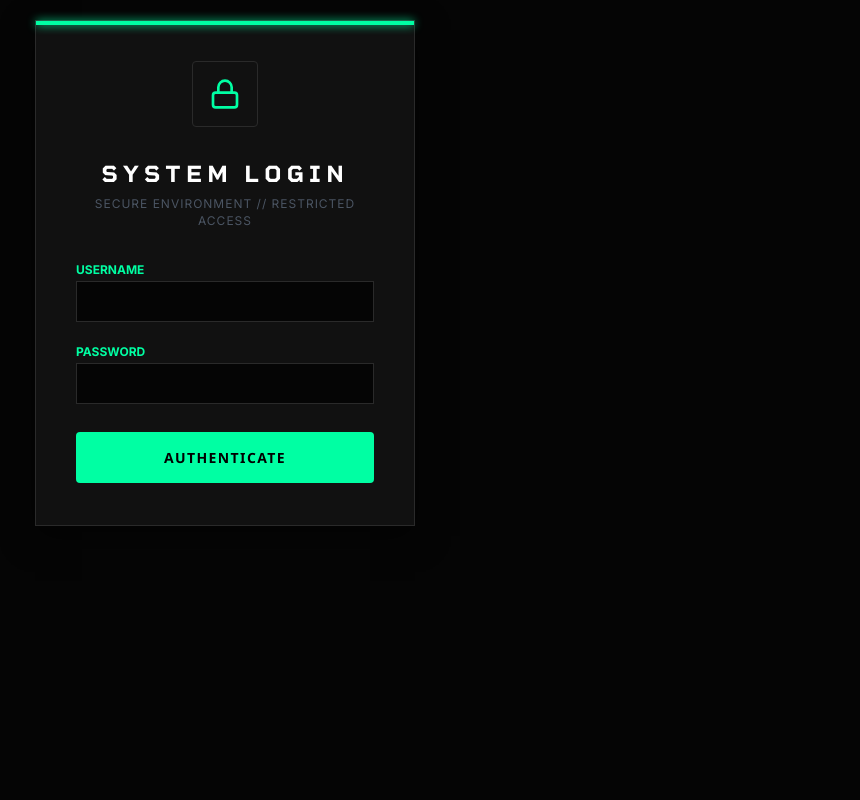
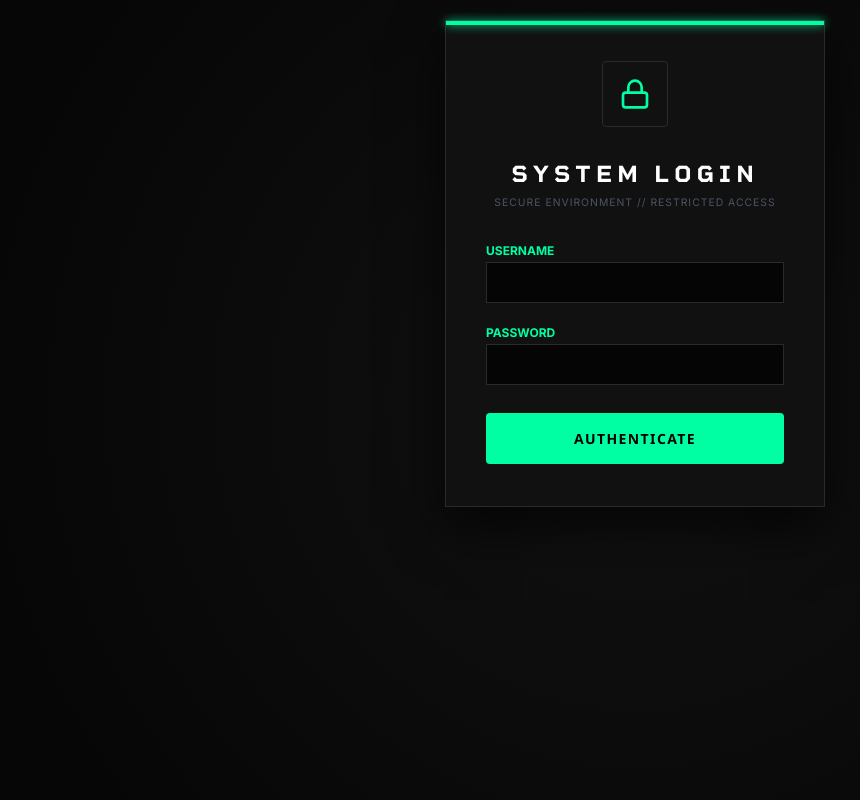
Before and after one commit to Self-Labs/wallet-store, a Django app: template backend/templates/admin/login.html in a window 1280 px wide. Shown: the whole page, without its empty margins (5-865 px from the left). Run offline with Django 5.2, Linux system fonts and the light colour scheme; the template is opened without the code that fills it: most values are stand-ins (such as "Sample title", 1, 10 or a date in 2020); form fields are guessed from the names that the template uses.

Commit message:
Feat: Centralized login box

```diff
--- a/backend/templates/admin/login.html
+++ b/backend/templates/admin/login.html
@@ -12,14 +12,20 @@
 {% block extrastyle %}
 {{ block.super }}
 <style>
-    /* --- Estilos Específicos da Tela de Login --- */
+    html, body {
+        height: 100%;
+        width: 100%;
+        margin: 0;
+        padding: 0;
+        overflow: hidden; /* Evita barras de rolagem */
+    }
+
     body.login-page {
-        margin: 0;
-        height: 100vh;
-        display: flex;
-        align-items: center;
-        justify-content: center;
+        display: flex !important;
+        align-items: center !important;
+        justify-content: center !important;
         background-color: var(--bg-dark) !important;
+        background-image: radial-gradient(circle at center, #111 0%, #050505 100%);
         font-family: 'Inter', monospace;
     }
 
@@ -32,10 +38,12 @@
         padding: 2.5rem;
         position: relative;
         box-sizing: border-box;
-        box-shadow: 0 10px 30px rgba(0, 0, 0, 0.5);
+        box-shadow: 0 20px 50px rgba(0, 0, 0, 0.7);
+        z-index: 10;
+        margin: auto; /* Garante que não tenha margens */
     }
 
-    /* A Barra Verde Neon no Topo (absolute top-0 left-0 w-full h-1 bg-bs-jade) */
+    /* A Barra Verde Neon no Topo */
     .login-box::before {
         content: '';
         position: absolute;
@@ -81,8 +89,8 @@
     }
     .subtitle {
         text-align: center;
-        color: #4b5563; /* Cinza escuro */
-        font-size: 0.75rem;
+        color: #4b5563;
+        font-size: 0.65rem;
         margin: 0 0 2rem 0;
         text-transform: uppercase;
         letter-spacing: 1px;
@@ -101,7 +109,7 @@
         font-weight: bold;
     }
 
-    /* Estilo dos Inputs (Igual ao React) */
+    /* Estilo dos Inputs */
     input[type=text], input[type=password] {
         width: 100%;
         background-color: #050505 !important;
```
